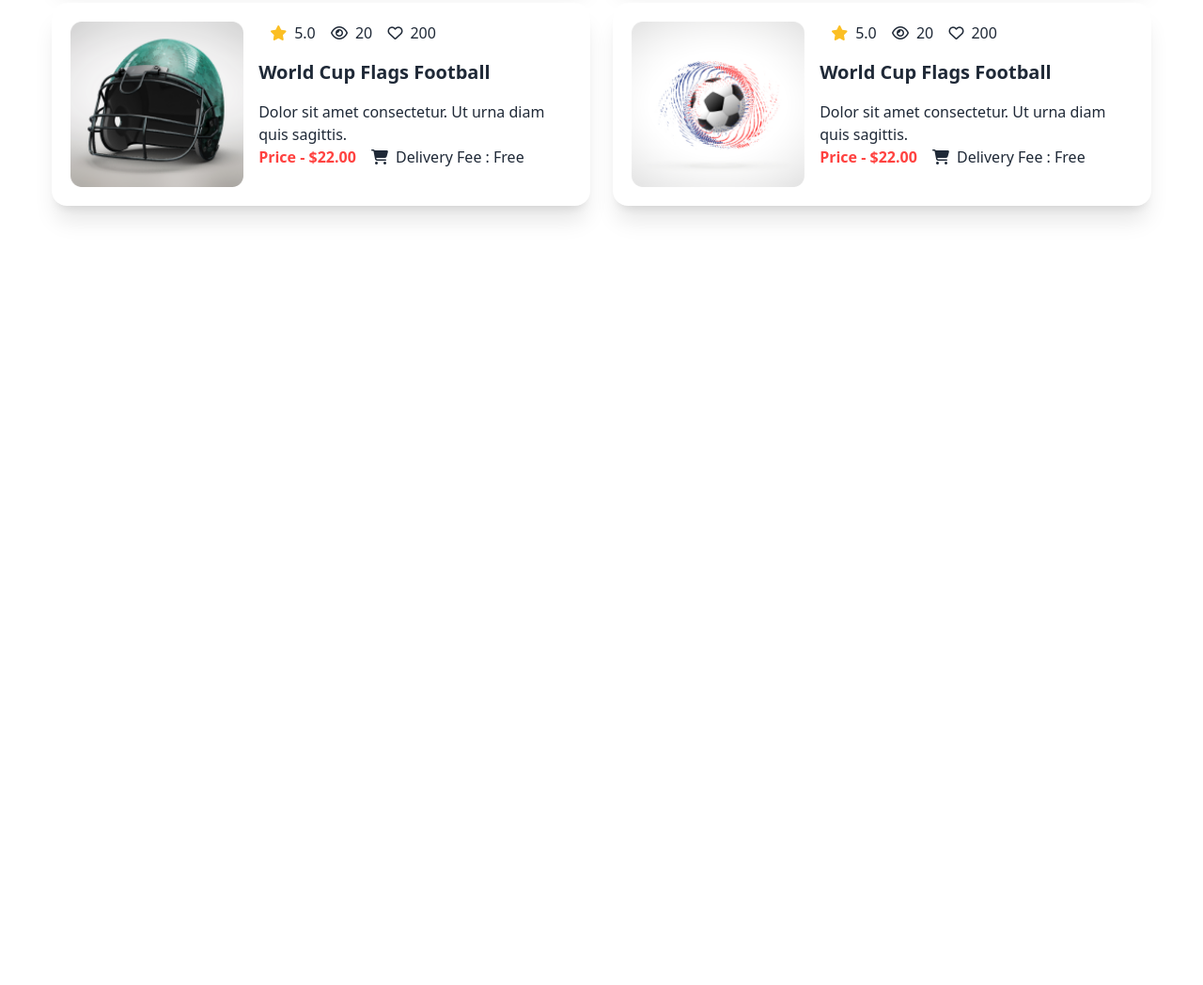
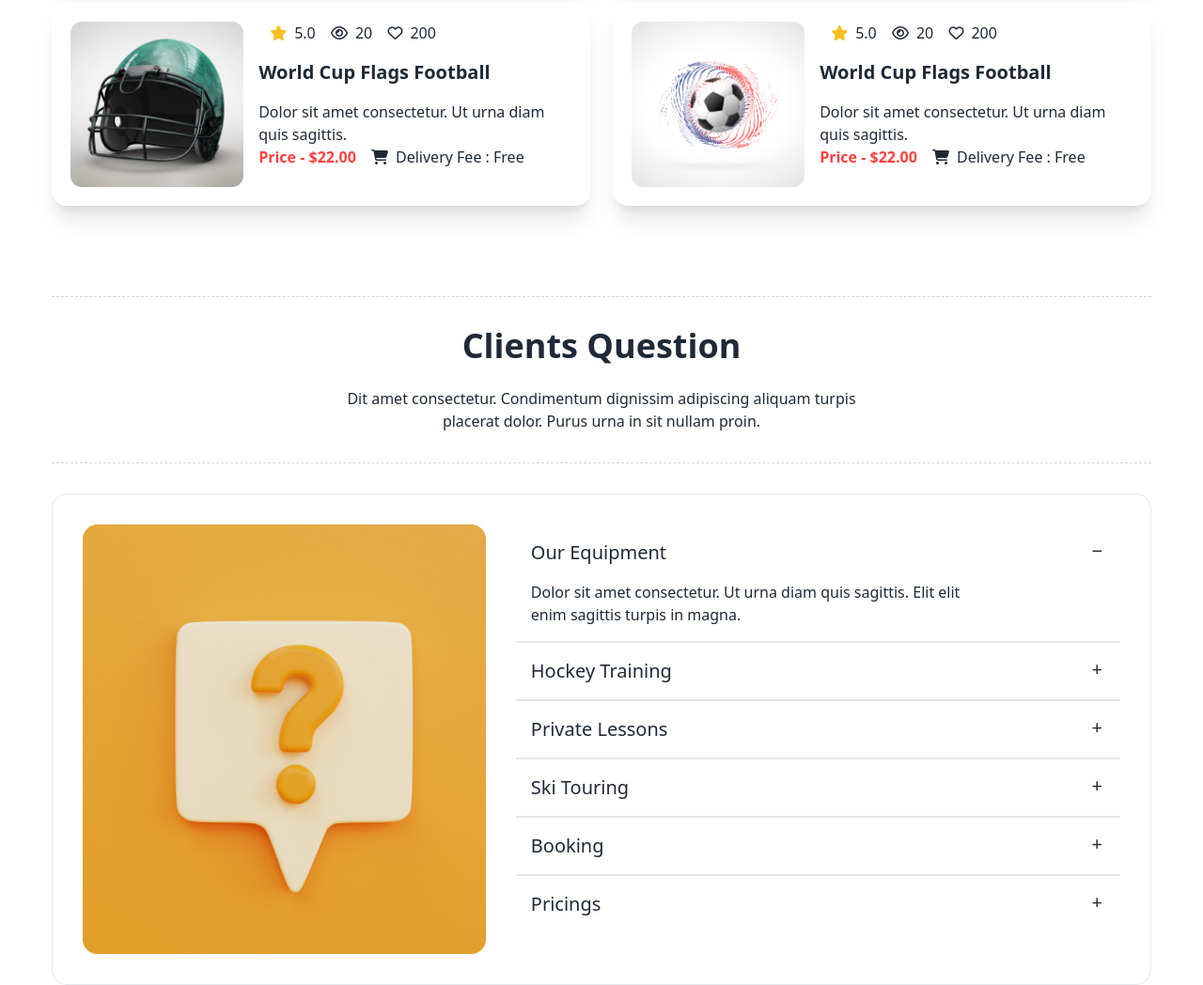
Before and after one commit to zahid072/Hockey-s, a plain HTML site: page index.html in a window 1280 px wide. Shown: the part 3117-4165 px from the top of the page at 94% size. Before the commit the page ends 3432 px from the top, so only its background shows below. Drawn offline with nearby package versions, Linux system fonts and the light colour scheme.

Commit message:
client question section added

```diff
--- a/index.html
+++ b/index.html
@@ -29,7 +29,7 @@
                         </svg>
                     </div>
                     <ul tabindex="0"
-                        class="menu menu-sm dropdown-content mt-3 z-[1] p-2 shadow bg-base-100 rounded-box w-52">
+                        class="menu menu-sm dropdown-content mt-3 z-[1] p-2 shadow bg-base-100 rounded-box w-52 space-y-4">
                         <a href="">Home</a>
                         <a href="">About</a>
                         <a href="">Pages</a>
@@ -285,6 +285,93 @@
                 </div>
             </div>
         </section>
+        <!-- client question section -->
+        <section>
+            <div class="border-y border-dashed border-gray-300 text-center py-8 space-y-6 mb-8">
+                <h1 class="md:text-4xl text-2xl font-bold">Clients Question</h1>
+                <p class="max-w-[600px] mx-auto">Dit amet consectetur. Condimentum dignissim adipiscing aliquam turpis
+                    placerat dolor. Purus urna in sit nullam proin. </p>
+            </div>
+            <div class="flex gap-8 lg:flex-row flex-col md:p-8 p-6 border rounded-2xl">
+                <div class="lg:w-2/5 w-full">
+                    <img class="mx-auto" src="./Images/11.png" alt="">
+                </div>
+                <div class="lg:w-3/5 w-full">
+                    <div class="collapse collapse-plus rounded-none border-b">
+                        <input type="radio" name="my-accordion-3" checked="checked" />
+                        <div class="collapse-title text-xl font-medium">
+                            Our Equipment
+                        </div>
+                        <div class="collapse-content">
+                            <p class="lg:max-w-[510px] pr-6">Dolor sit amet consectetur. Ut urna diam quis sagittis.
+                                Elit elit
+                                enim sagittis turpis in magna.</p>
+                        </div>
+                    </div>
+
+                    <div class="collapse collapse-plus rounded-none border-y">
+                        <input type="radio" name="my-accordion-3" />
+                        <div class="collapse-title text-xl font-medium">
+                            Hockey Training
+                        </div>
+                        <div class="collapse-content">
+                            <p class="lg:max-w-[510px] pr-6">Dolor sit amet consectetur. Ut urna diam quis sagittis.
+                                Elit elit enim sagittis turpis in
+                                magna.</p>
+                        </div>
+                    </div>
+
+                    <div class="collapse collapse-plus rounded-none border-y">
+                        <input type="radio" name="my-accordion-3" />
+                        <div class="collapse-title text-xl font-medium">
+                            Private Lessons
+                        </div>
+                        <div class="collapse-content">
+                            <p class="lg:max-w-[510px] pr-6">Dolor sit amet consectetur. Ut urna diam quis sagittis.
+                                Elit elit enim sagittis turpis in
+                                magna.</p>
+                        </div>
+                    </div>
+
+                    <div class="collapse collapse-plus rounded-none border-y">
+                        <input type="radio" name="my-accordion-3" />
+                        <div class="collapse-title text-xl font-medium">
+                            Ski Touring
+                        </div>
+                        <div class="collapse-content">
+                            <p class="lg:max-w-[510px] pr-6">Dolor sit amet consectetur. Ut urna diam quis sagittis.
+                                Elit elit enim sagittis turpis in
+                                magna.</p>
+                        </div>
+                    </div>
+
+                    <div class="collapse collapse-plus rounded-none border-y">
+                        <input type="radio" name="my-accordion-3" />
+                        <div class="collapse-title text-xl font-medium">
+                            Booking
+                        </div>
+                        <div class="collapse-content">
+                            <p class="lg:max-w-[510px] pr-6">Dolor sit amet consectetur. Ut urna diam quis sagittis.
+                                Elit elit enim sagittis turpis in
+                                magna.</p>
+                        </div>
+                    </div>
+
+                    <div class="collapse collapse-plus rounded-none border-t">
+                        <input type="radio" name="my-accordion-3" />
+                        <div class="collapse-title text-xl font-medium">
+                            Pricings
+                        </div>
+                        <div class="collapse-content">
+                            <p class="lg:max-w-[510px] pr-6">Dolor sit amet consectetur. Ut urna diam quis sagittis.
+                                Elit elit enim sagittis turpis in
+                                magna.</p>
+                        </div>
+                    </div>
+                </div>
+            </div>
+        </section>
+        <!--  -->
     </main>
     <!-- footer section -->
     <footer>
```
